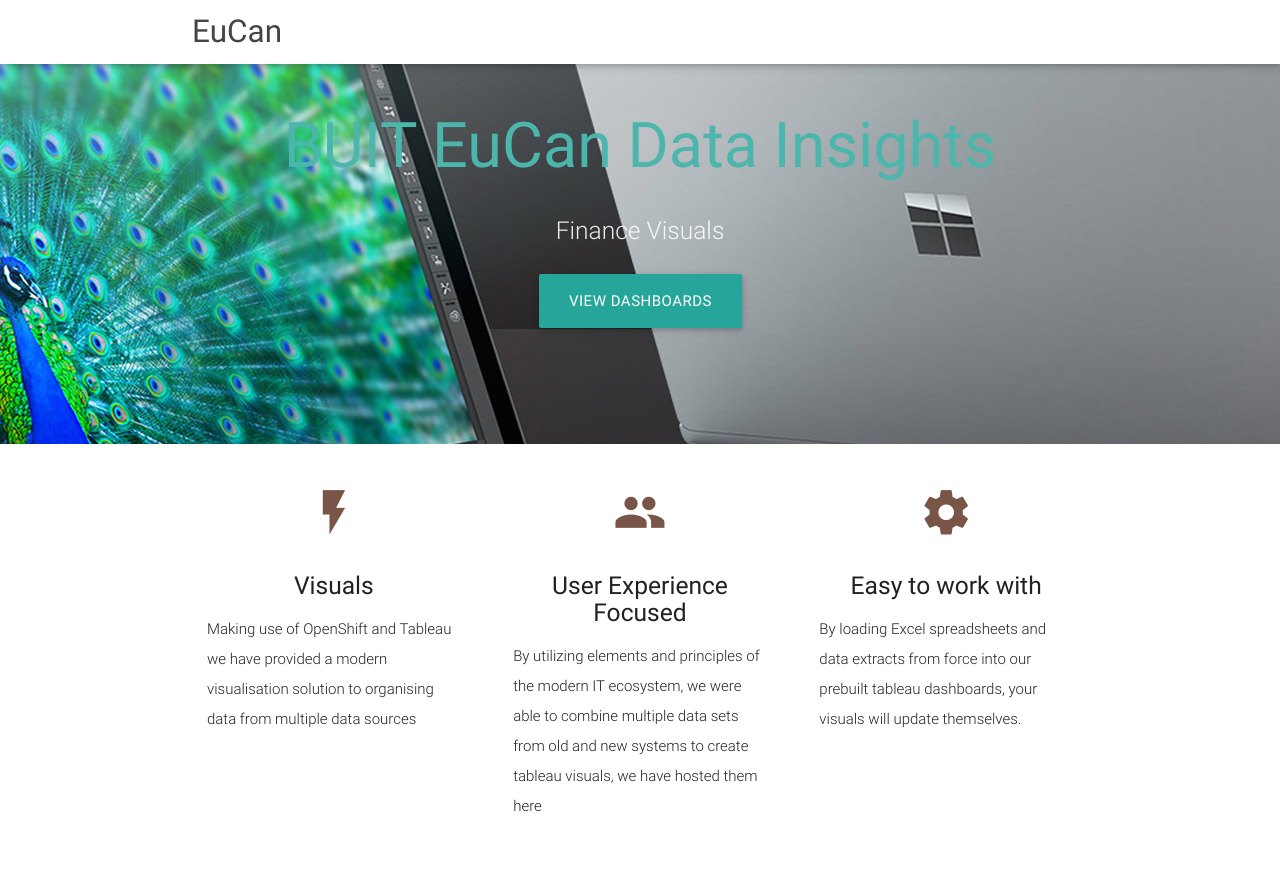
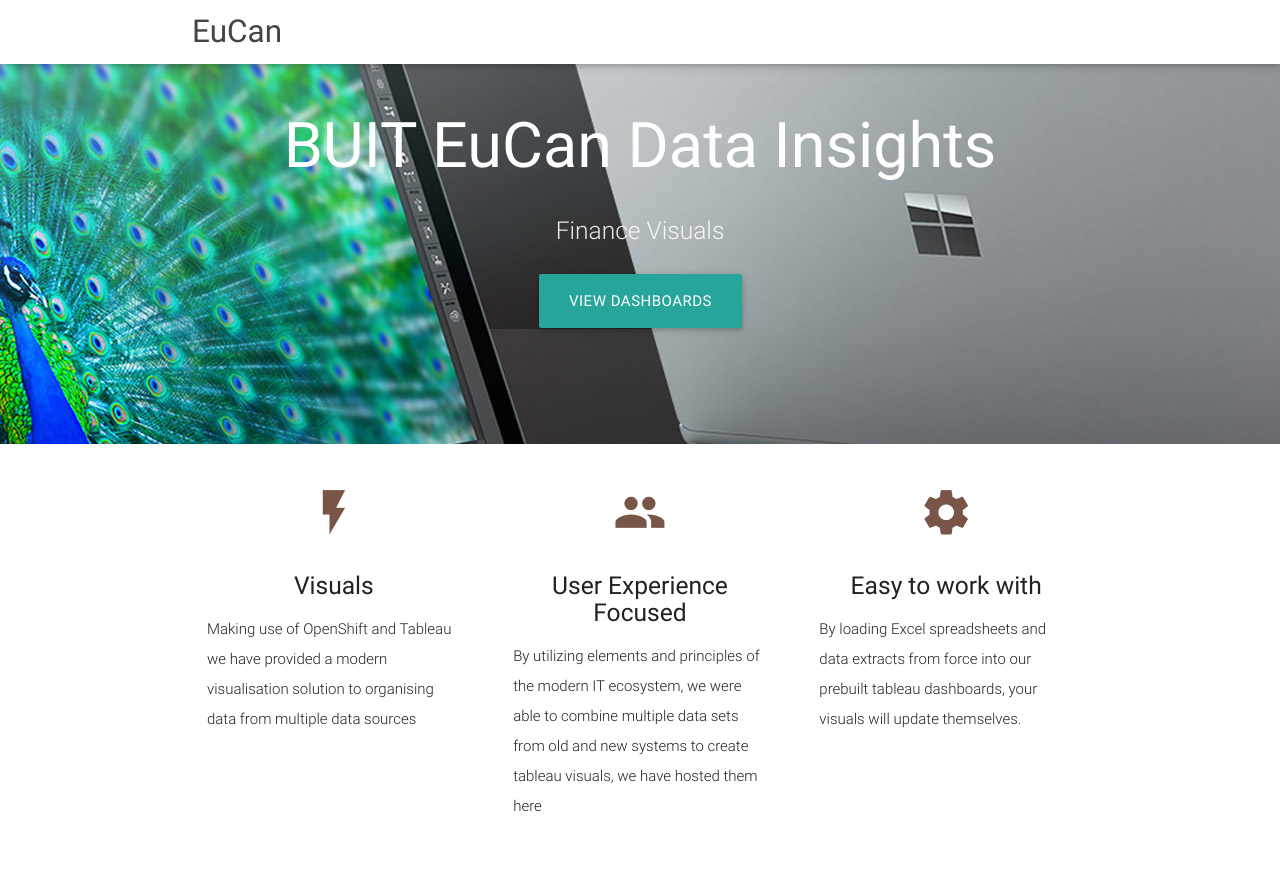
Before and after one commit to ThomasGriffinx/test, a PHP site: page / in a window 1280 px wide. Run offline with PHP 8.4, Linux system fonts and the light colour scheme; some libraries are stand-ins or nearby versions.

Commit message:
Update index.php

```diff
--- a/index.php
+++ b/index.php
@@ -24,7 +24,7 @@
     <div class="section no-pad-bot">
       <div class="container">
         <br><br>
-        <h1 class="header center teal-text text-lighten-2">BUIT EuCan Data Insights</h1>
+        <h1 class="header center white-text text-lighten-2">BUIT EuCan Data Insights</h1>
         <div class="row center">
           <h5 class="header col s12 light">Finance Visuals</h5>
         </div>
```
